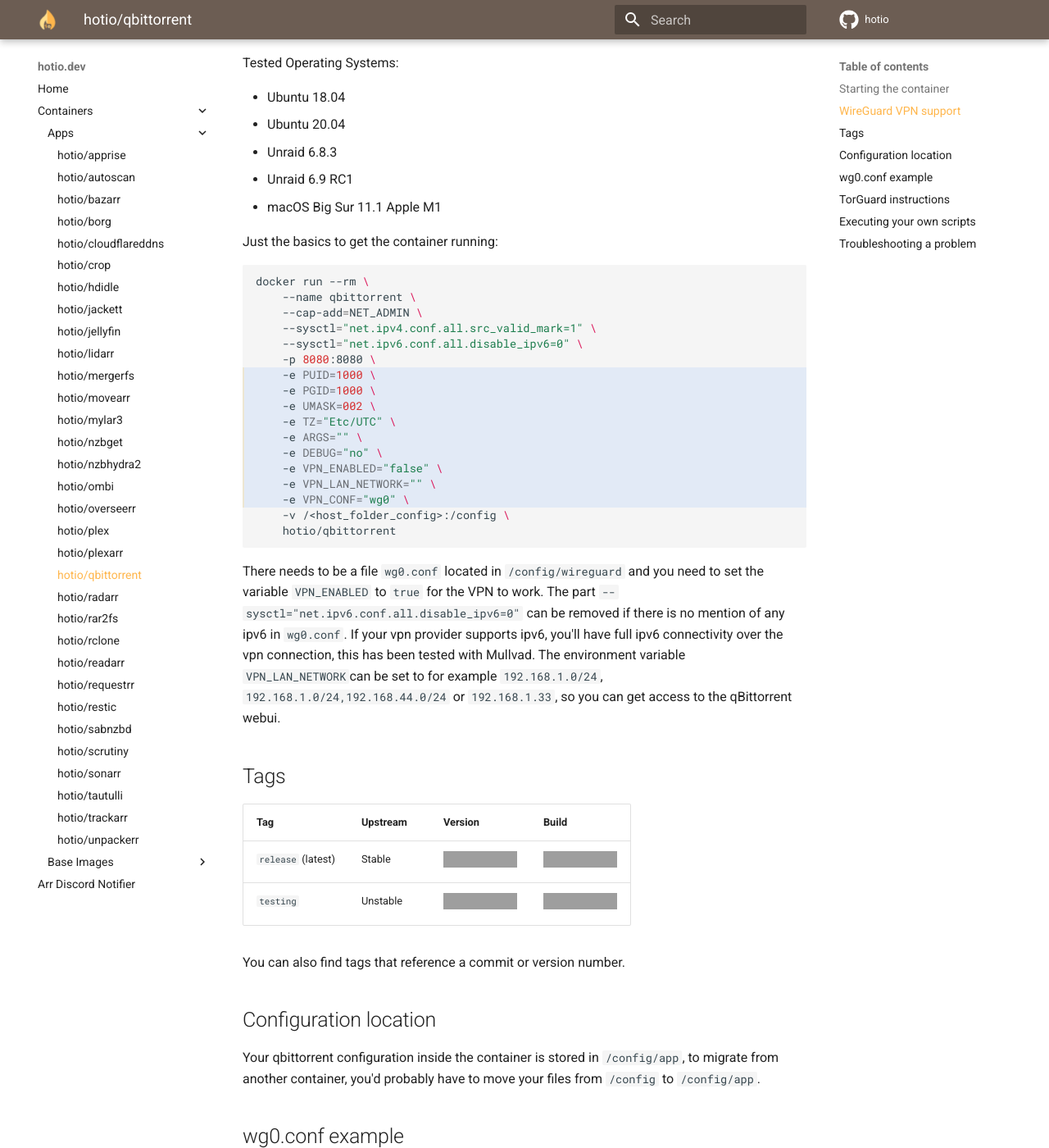
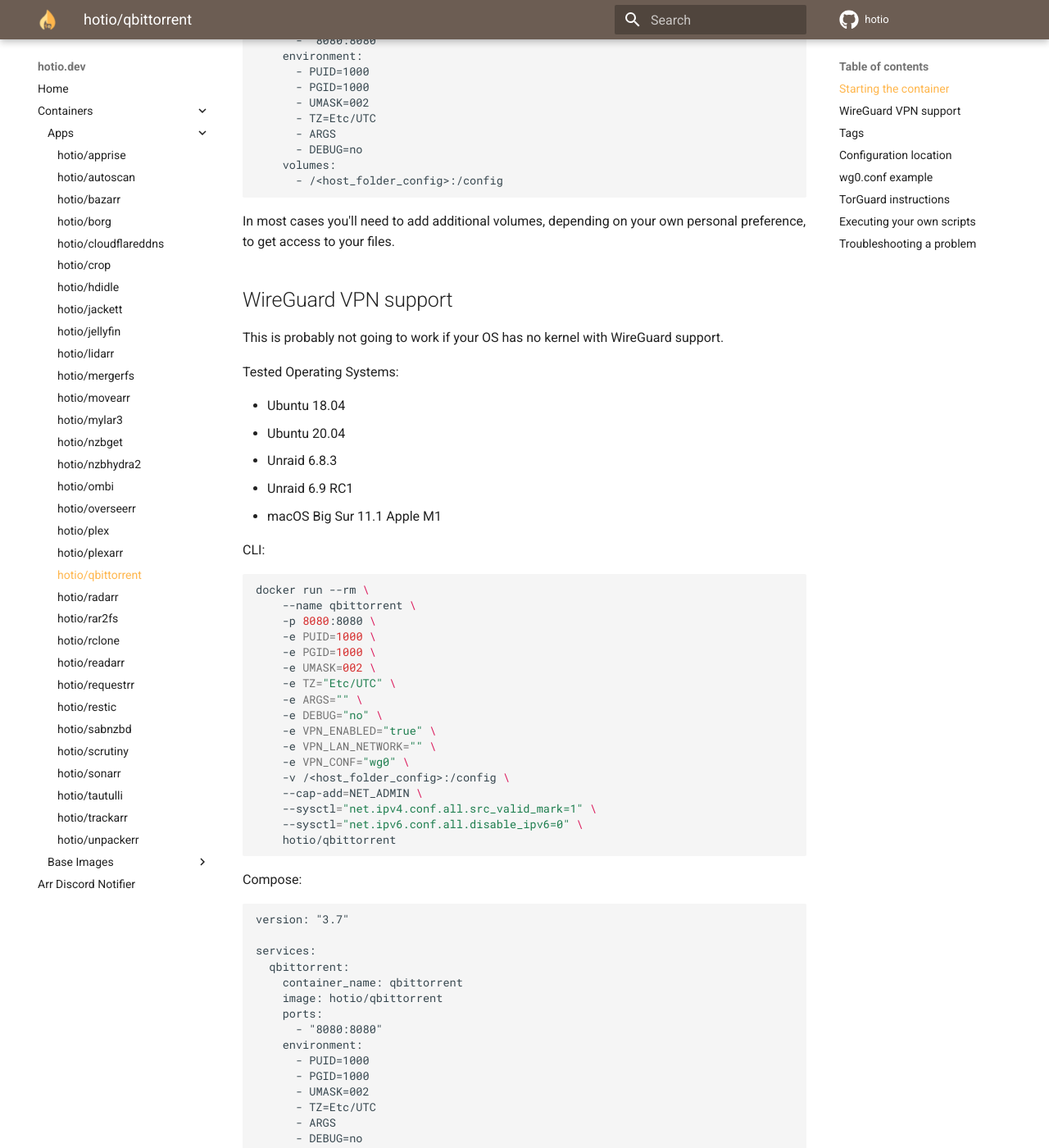
Before and after one commit to hotio/website, an MkDocs documentation site: the page built from docs/containers/qbittorrent.md, in a window 1280 px wide and 1400 px high, scrolled down 885 px. Shown: the whole window at 82% size. Built offline with MkDocs 1.6.1 and Material for MkDocs 9.7.7, drawn with Linux system fonts in a browser that asks for light colours; some of the changed text lies outside the part shown; grey boxes are pictures that could not be loaded.

Commit message:
add compose example

````diff
--- a/docs/containers/qbittorrent.md
+++ b/docs/containers/qbittorrent.md
@@ -9,9 +9,9 @@
 
 ## Starting the container
 
-Just the basics to get the container running:
+CLI:
 
-```shell hl_lines="4 5 6 7 8 9"
+```shell
 docker run --rm \
     --name qbittorrent \
     -p 8080:8080 \
@@ -25,7 +25,29 @@
     hotio/qbittorrent
 ```
 
-The [highlighted](https://hotio.dev/containers/qbittorrent) variables are all optional, the values you see are the defaults. In most cases you'll need to add an additional volume (`-v`) or more, depending on your own personal preference, to get access to additional files.
+Compose:
+
+```text
+version: "3.7"
+
+services:
+  qbittorrent:
+    container_name: qbittorrent
+    image: hotio/qbittorrent
+    ports:
+      - "8080:8080"
+    environment:
+      - PUID=1000
+      - PGID=1000
+      - UMASK=002
+      - TZ=Etc/UTC
+      - ARGS
+      - DEBUG=no
+    volumes:
+      - /<host_folder_config>:/config
+```
+
+In most cases you'll need to add additional volumes, depending on your own personal preference, to get access to your files.
 
 ## WireGuard VPN support
 
@@ -39,14 +61,11 @@
 * Unraid 6.9 RC1
 * macOS Big Sur 11.1 Apple M1
 
-Just the basics to get the container running:
+CLI:
 
-```shell hl_lines="7 8 9 10 11 12 13 14 15"
+```shell
 docker run --rm \
     --name qbittorrent \
-    --cap-add=NET_ADMIN \
-    --sysctl="net.ipv4.conf.all.src_valid_mark=1" \
-    --sysctl="net.ipv6.conf.all.disable_ipv6=0" \
     -p 8080:8080 \
     -e PUID=1000 \
     -e PGID=1000 \
@@ -54,14 +73,47 @@
     -e TZ="Etc/UTC" \
     -e ARGS="" \
     -e DEBUG="no" \
-    -e VPN_ENABLED="false" \
+    -e VPN_ENABLED="true" \
     -e VPN_LAN_NETWORK="" \
     -e VPN_CONF="wg0" \
     -v /<host_folder_config>:/config \
+    --cap-add=NET_ADMIN \
+    --sysctl="net.ipv4.conf.all.src_valid_mark=1" \
+    --sysctl="net.ipv6.conf.all.disable_ipv6=0" \
     hotio/qbittorrent
 ```
 
-There needs to be a file `wg0.conf` located in `/config/wireguard` and you need to set the variable `VPN_ENABLED` to `true` for the VPN to work. The part `--sysctl="net.ipv6.conf.all.disable_ipv6=0"` can be removed if there is no mention of any ipv6 in `wg0.conf`. If your vpn provider supports ipv6, you'll have full ipv6 connectivity over the vpn connection, this has been tested with Mullvad. The environment variable `VPN_LAN_NETWORK`can be set to for example `192.168.1.0/24`, `192.168.1.0/24,192.168.44.0/24` or `192.168.1.33`, so you can get access to the qBittorrent webui.
+Compose:
+
+```text
+version: "3.7"
+
+services:
+  qbittorrent:
+    container_name: qbittorrent
+    image: hotio/qbittorrent
+    ports:
+      - "8080:8080"
+    environment:
+      - PUID=1000
+      - PGID=1000
+      - UMASK=002
+      - TZ=Etc/UTC
+      - ARGS
+      - DEBUG=no
+      - VPN_ENABLED=true
+      - VPN_LAN_NETWORK
+      - VPN_CONF=wg0
+    volumes:
+      - /<host_folder_config>:/config
+    cap_add:
+      - NET_ADMIN
+    sysctls:
+      - net.ipv4.conf.all.src_valid_mark=1
+      - net.ipv6.conf.all.disable_ipv6=0
+```
+
+There needs to be a file `wg0.conf` located in `/config/wireguard` and you need to set the variable `VPN_ENABLED` to `true` for the VPN to work. The part with `net.ipv6.conf.all.disable_ipv6=0` can be removed if there is no mention (or need for) of any ipv6 in `wg0.conf`. If your vpn provider does support ipv6, you'll have full ipv6 connectivity over the vpn connection, this has been tested with Mullvad. The environment variable `VPN_LAN_NETWORK`can be set to for example `192.168.1.0/24`, `192.168.1.0/24,192.168.44.0/24` or `192.168.1.33`, so you can get access to the qBittorrent webui.
 
 ## Tags
 
@@ -139,4 +191,4 @@
 
 ## Troubleshooting a problem
 
-By default all output is redirected to `/dev/null`, so you won't see anything from the application when using `docker logs`. Most applications write everything to a log file too. If you do want to see this output with `docker logs`, you can use `-e DEBUG="yes"` to enable this.
+By default all output is redirected to `/dev/null`, so you won't see anything from the application when using `docker logs`. Most applications write everything to a log file too. If you do want to see this output with `docker logs`, you can set `DEBUG` to `yes`.
````
Also changed, not shown: other parts of docs/containers/qbittorrent.md (+2 -2 lines).
